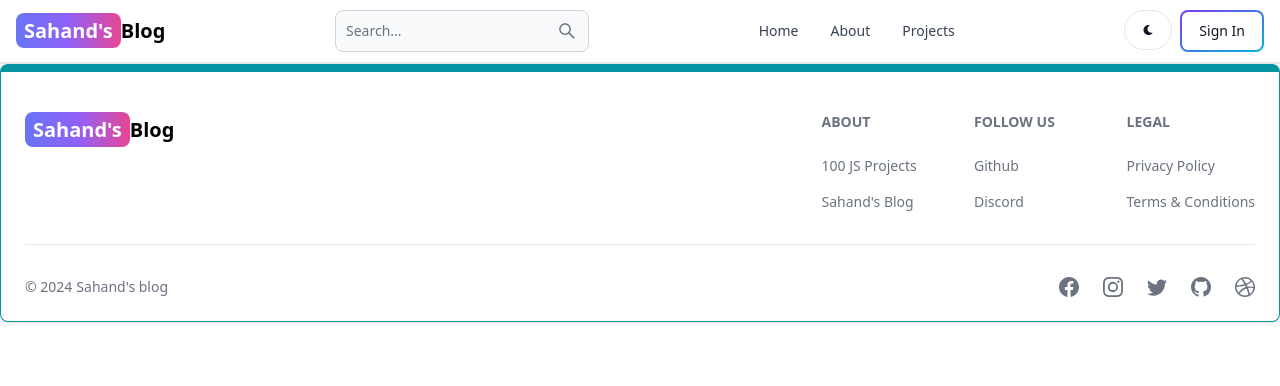
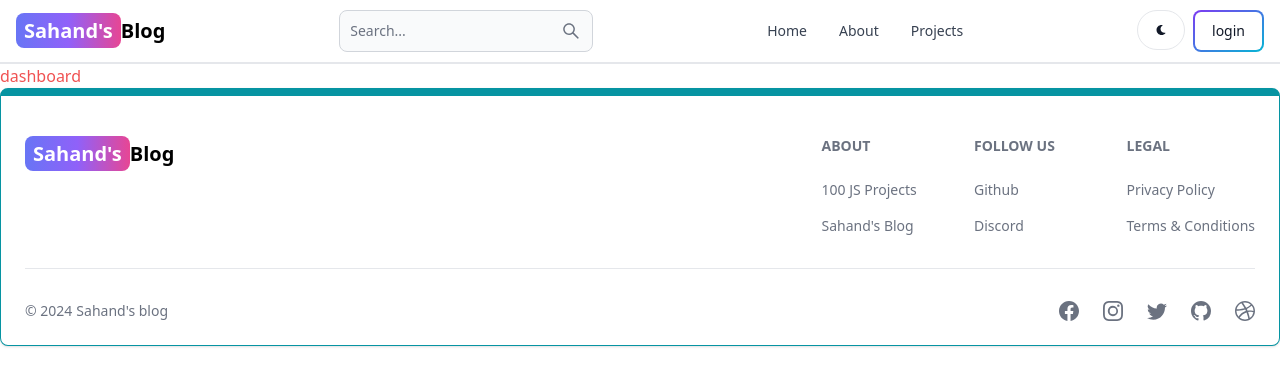
Before and after one commit to aashique-raza/BLOG, a React (Vite) app in the folder frontend/: page /dashboard in a window 1280 px wide. Shown: the top 386 px of the page. Built offline with nearby package versions, Linux system fonts and the light colour scheme; no server answers.

Commit message:
update header component

```diff
--- a/frontend/src/App.jsx
+++ b/frontend/src/App.jsx
@@ -8,6 +8,7 @@ import Login from './pages/Login'
 import Projects from './pages/Projects'
 import Header from './components/Header'
 import FooterCom from './components/Footer'
+import Dashboard from './pages/Dashboard'
 
 function App() {
 
@@ -21,6 +22,7 @@ function App() {
       <Route path='/signup' element={<Signup/>}/>
       <Route path='/login' element={<Login/>}/>
       <Route path='/projects' element={<Projects/>}/>
+      <Route path='/dashboard' element={<Dashboard/>}/>
     </Routes>
     <FooterCom/>
     </BrowserRouter>
--- a/frontend/src/components/Header.jsx
+++ b/frontend/src/components/Header.jsx
@@ -1,11 +1,13 @@
-import { Button, Navbar, TextInput } from 'flowbite-react';
+import { Button, Navbar, TextInput,Dropdown,Avatar } from 'flowbite-react';
 import { Link, useLocation } from 'react-router-dom';
 import { AiOutlineSearch } from 'react-icons/ai';
 import { FaMoon } from 'react-icons/fa';
+import { useSelector } from 'react-redux';
 
 
  function Header() {
     const path = useLocation().pathname;
+    const {UserData}=useSelector((state)=>state.user)
   return (
     <Navbar className='border-b-2'>
       <Link
@@ -32,9 +34,32 @@ import { FaMoon } from 'react-icons/fa';
         <Button className='w-12 h-10 hidden sm:inline' color='gray' pill>
           <FaMoon />
         </Button>
-        <Link to='/login'>
-          <Button gradientDuoTone='purpleToBlue' outline>Sign In</Button>
-        </Link>
+
+        {UserData ? (
+          <Dropdown
+            arrowIcon={false}
+            inline
+            label={
+              <Avatar alt='user' img={UserData.profilePicture} rounded />
+            }
+          >
+            <Dropdown.Header>
+              <span className='block text-sm'>@{UserData.username}</span>
+              <span className='block text-sm font-medium truncate'>{UserData.email}</span>
+            </Dropdown.Header>
+            <Link to={'/dashboard?tab=profile'}>
+              <Dropdown.Item>Profile</Dropdown.Item>
+            </Link>
+            <Dropdown.Divider />
+            <Dropdown.Item>logout</Dropdown.Item>
+          </Dropdown>
+        ) : (
+          <Link to='/login'>
+            <Button gradientDuoTone='purpleToBlue' outline>
+              login
+            </Button>
+          </Link>
+        )}
         <Navbar.Toggle />
       </div>
       <Navbar.Collapse>
--- /dev/null
+++ b/frontend/src/pages/Dashboard.jsx
@@ -0,0 +1,15 @@
+
+
+
+const Dashboard=()=>{
+
+
+
+    return (
+        <h1 className=" text-red-500">dashboard</h1>
+    )
+}
+
+
+
+export default Dashboard
```
